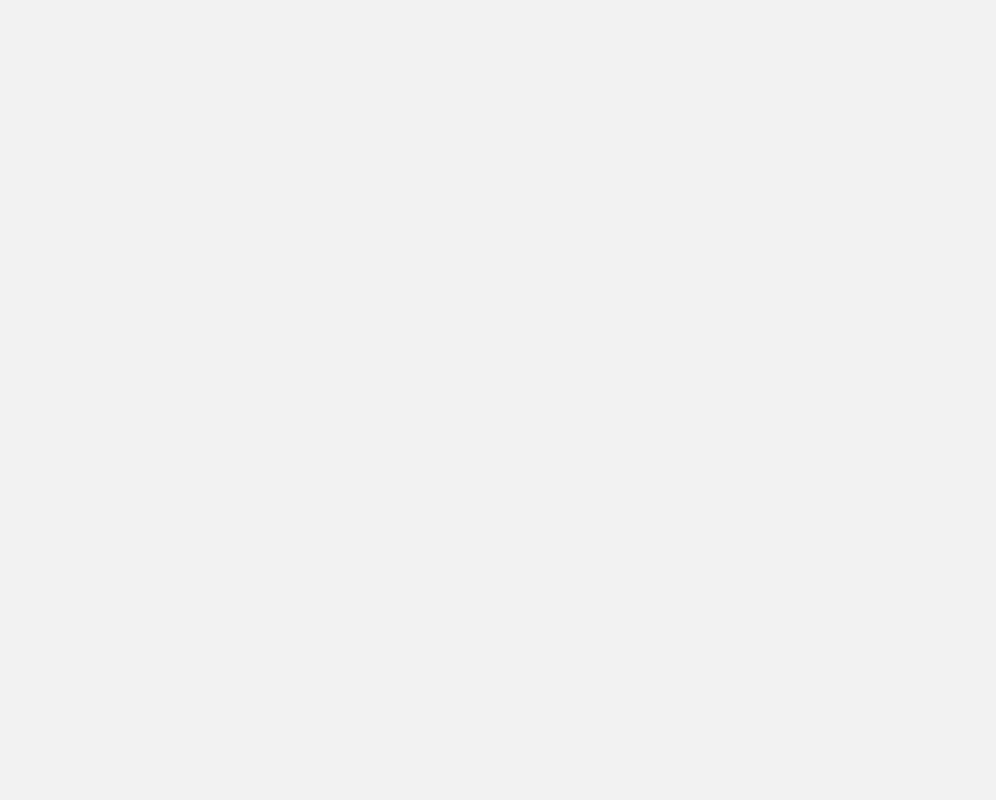
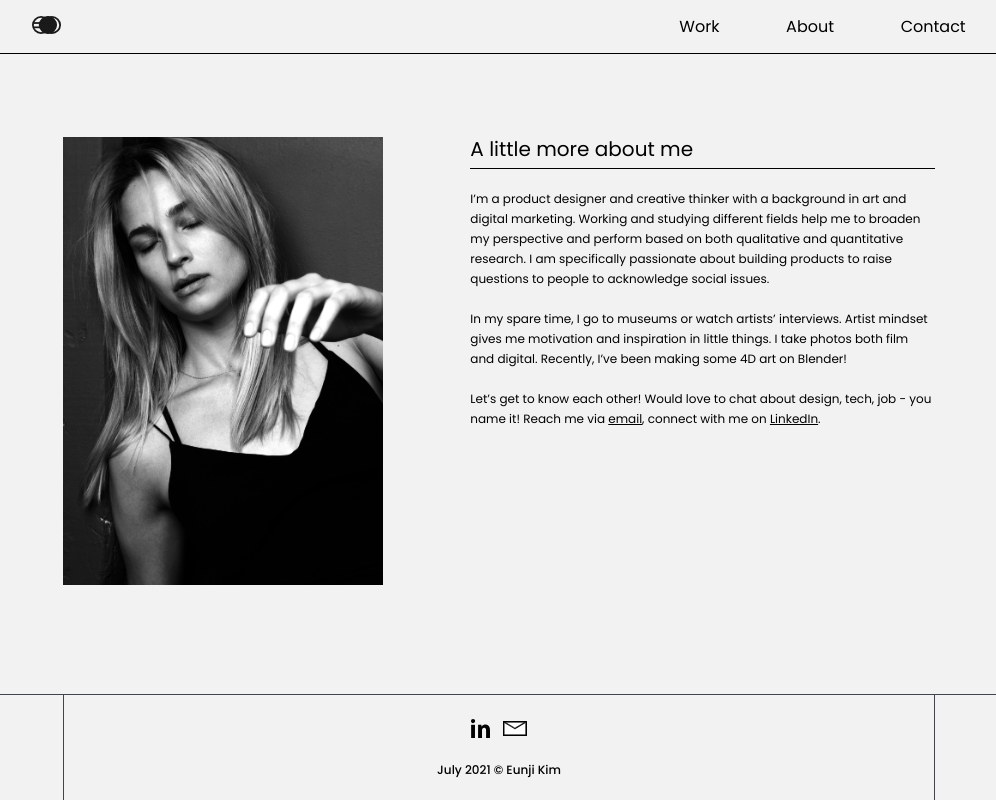
Before and after one commit to mkkeems/eunzikim-portfolio, a React (Create React App) app: page /about in a window 1280 px wide. Shown: the whole page, without its empty margins (141-1137 px from the left). Built offline with nearby package versions, Linux system fonts and the light colour scheme.

Commit message:
footer links added

```diff
--- a/src/App.js
+++ b/src/App.js
@@ -2,6 +2,7 @@ import { BrowserRouter as Router, Route } from "react-router-dom";
 import { Reset } from "styled-reset";
 import GlobalStyle from "./assets/styles/globalStyle";
 import HomePage from "./pages/HomePage";
+import AboutPage from "./pages/AboutPage";
 
 const App = () => {
   return (
@@ -10,6 +11,7 @@ const App = () => {
       <GlobalStyle />
       <Router>
         <Route exact path="/" component={HomePage} />
+        <Route exact path="/about" component={AboutPage} />
       </Router>
     </>
   );
--- a/src/components/Footer.js
+++ b/src/components/Footer.js
@@ -1,4 +1,5 @@
 import React from "react";
+import { Link } from "react-router-dom";
 import styled from "styled-components/macro";
 import { getvw } from "../assets/styles/mixins";
 import { colors } from "../assets/styles/variables";
@@ -19,14 +20,14 @@ const Wrap = styled.div`
     text-align: center;
     font-size: ${getvw(18)};
     font-weight: 500;
-    padding-top: ${getvw(36)};
-    padding-bottom: ${getvw(24)};
+    padding: ${getvw(36)} 0;
     margin: 0 ${getvw(306)};
     border-right: 1px solid ${colors.darkGrey};
     border-left: 1px solid ${colors.darkGrey};
 
     .footer-icons {
       display: flex;
+      align-items: center;
       margin: auto;
       margin-bottom: ${getvw(36)};
       width: fit-content;
@@ -48,12 +49,20 @@ const Footer = () => {
     <Wrap>
       <div className="footer-content">
         <div className="footer-icons">
+          <Link
+            to={{ pathname: "https://www.linkedin.com/in/eunji-kim-449686b8/" }}
+            target="_blank"
+          >
             <img
               src={linkedinIcon}
               alt="linkedin icon"
               className="linkedin-icon"
             />
+          </Link>
+
+          <a href={`mailto:eunzoaz@gmail.com`}>
             <img src={mailIcon} alt="mail icon" className="mail-icon" />
+          </a>
         </div>
         <p>July 2021 © Eunji Kim</p>
       </div>
--- a/src/components/Navbar.js
+++ b/src/components/Navbar.js
@@ -37,7 +37,9 @@ const Navbar = () => {
   return (
     <Wrap>
       <div className="nav-content">
-        <img src={eunzilogo} alt="EunziLogo" className="nav-logo" />
+        <NavLink to="/" exact>
+          <img src={eunzilogo} alt="EunziLogo" className="nav-logo" />
+        </NavLink>
         <div className="nav-right">
           <NavLink
             to="/work"
--- /dev/null
+++ b/src/pages/AboutPage.js
@@ -0,0 +1,93 @@
+import React from "react";
+import { Link } from "react-router-dom";
+import styled from "styled-components/macro";
+import { getvw } from "../assets/styles/mixins";
+import { colors } from "../assets/styles/variables";
+import Navbar from "../components/Navbar";
+import Footer from "../components/Footer";
+import Header from "../components/HomePage/Header";
+import { PageContainer } from "../components/PageContainer";
+import aboutImg from "../assets/images/about-img.jpg";
+
+const Content = styled.div`
+  flex: 1 0 auto;
+  padding: ${getvw(125)} ${getvw(306)};
+  justify-content: space-around;
+`;
+
+const Wrap = styled.div`
+  display: flex;
+
+  .about-img {
+    width: ${getvw(480)};
+    margin-right: ${getvw(131)};
+  }
+  .about-text {
+    .title {
+      font-size: ${getvw(30)};
+      line-height: ${getvw(36)};
+      width: 100%;
+      padding-bottom: ${getvw(10)};
+      border-bottom: 1px solid black;
+    }
+    p {
+      margin-top: ${getvw(30)};
+      font-size: ${getvw(18)};
+      line-height: ${getvw(30)};
+    }
+  }
+  .links {
+    color: black;
+  }
+`;
+
+const AboutPage = () => {
+  return (
+    <PageContainer>
+      <Navbar />
+      <Content>
+        <Wrap>
+          <img src={aboutImg} alt="about-image" className="about-img" />
+          <div className="about-text">
+            <div className="title">A little more about me</div>
+            <p>
+              I’m a product designer and creative thinker with a background in
+              art and digital marketing. Working and studying different fields
+              help me to broaden my perspective and perform based on both
+              qualitative and quantitative research. I am specifically
+              passionate about building products to raise questions to people to
+              acknowledge social issues.
+            </p>
+            <p>
+              In my spare time, I go to museums or watch artists’ interviews.
+              Artist mindset gives me motivation and inspiration in little
+              things. I take photos both film and digital. Recently, I’ve been
+              making some 4D art on Blender!
+            </p>
+            <p>
+              Let’s get to know each other! Would love to chat about design,
+              tech, job - you name it! Reach me via{" "}
+              <a href={`mailto:eunzoaz@gmail.com`} className="links">
+                email
+              </a>
+              , connect with me on{" "}
+              <Link
+                to={{
+                  pathname: "https://www.linkedin.com/in/eunji-kim-449686b8/",
+                }}
+                target="_blank"
+                className="links"
+              >
+                LinkedIn
+              </Link>
+              .
+            </p>
+          </div>
+        </Wrap>
+      </Content>
+      <Footer />
+    </PageContainer>
+  );
+};
+
+export default AboutPage;
```
Also changed, not shown: src/pages/WorkPageMain.js (added, +15 -0 lines), src/assets/images/about-img.jpg (added), src/assets/images/trp-header1.png (added). Lines whose indentation alone changed are shown as unchanged.
